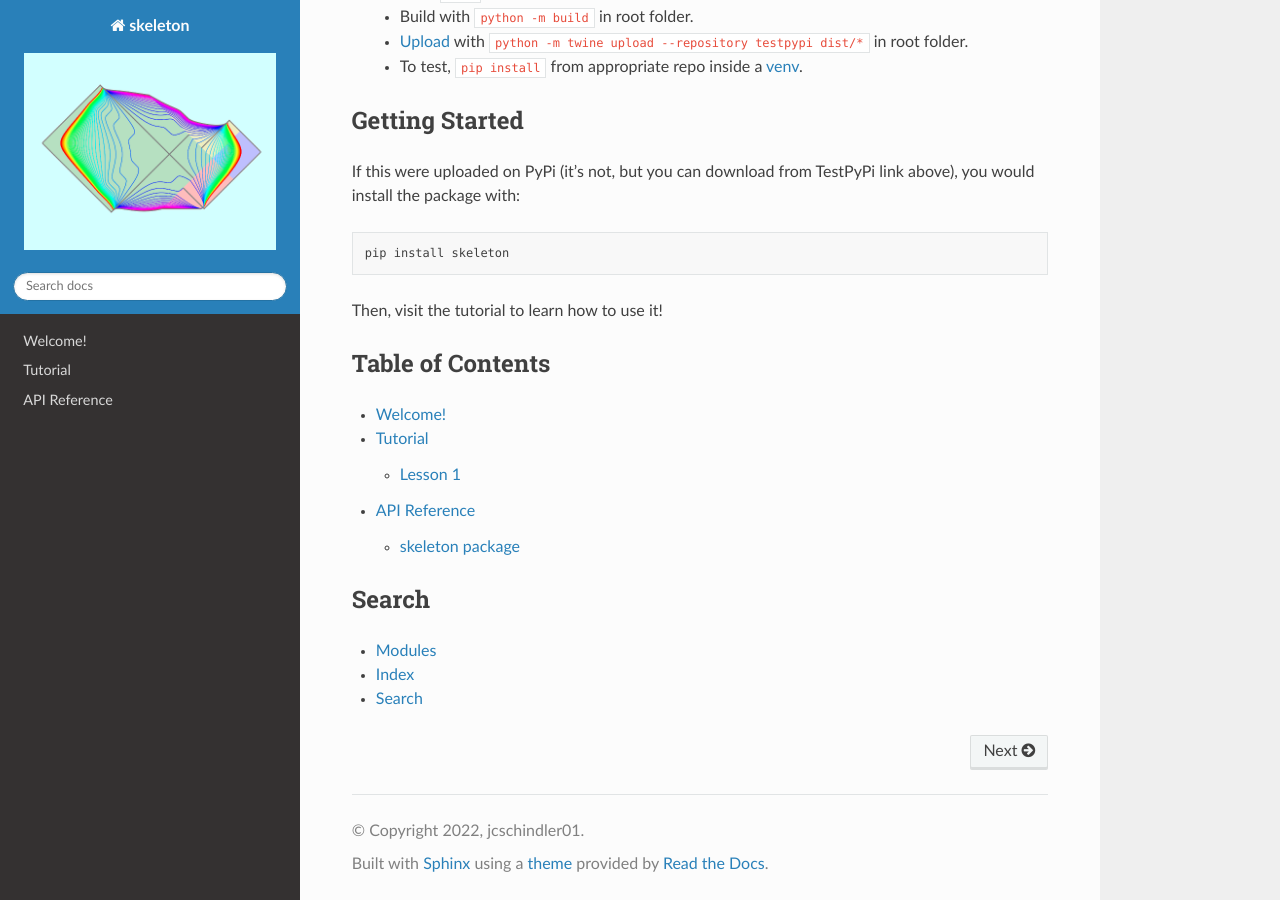
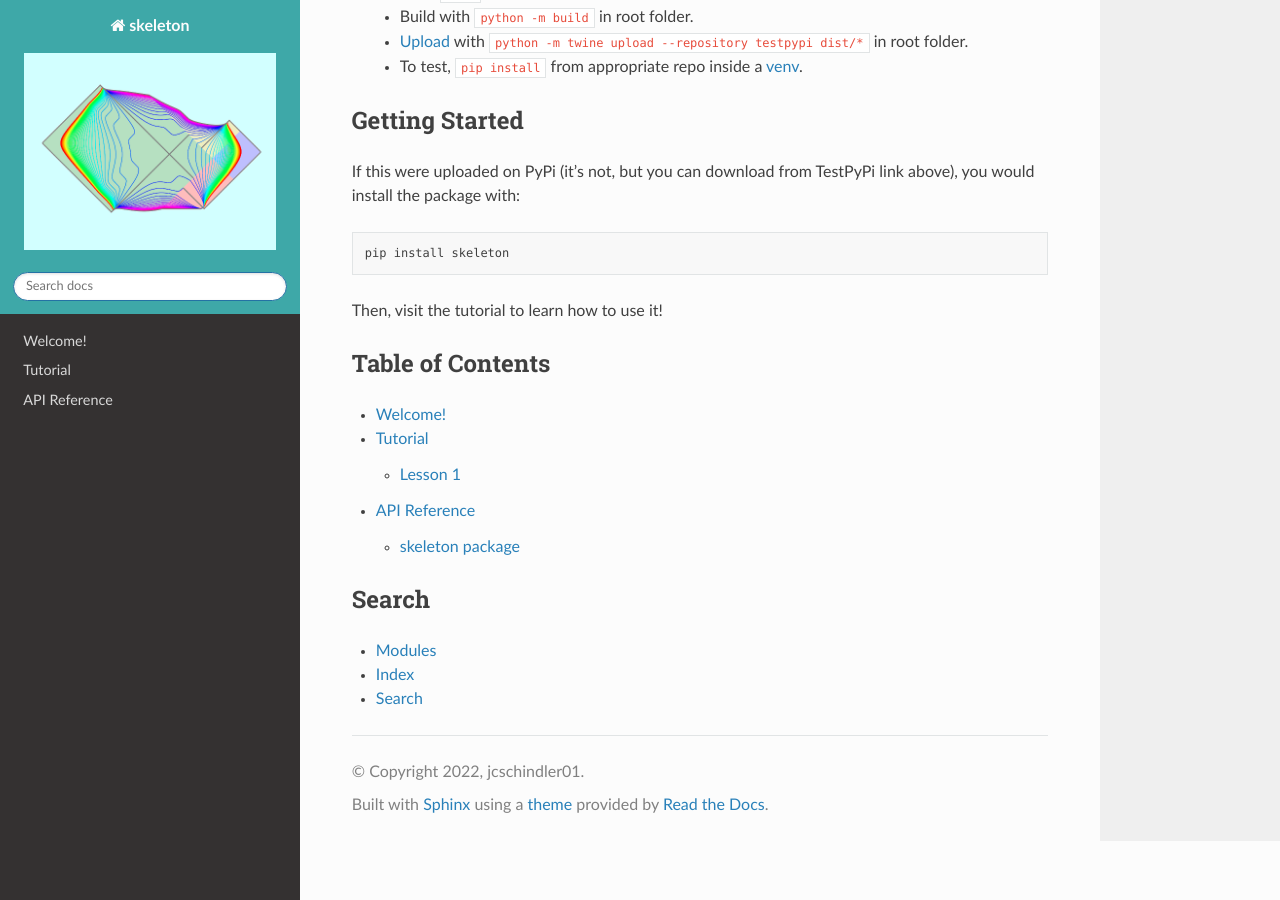
Before and after one commit to jcschindler01/skeleton, a Sphinx documentation site: the page built from docs/source/index.rst, in a window 1280 px wide and 900 px high, scrolled down 1207 px. Built offline with Sphinx 7.4.7 and the Read the Docs theme 2.0.0, drawn with Linux system fonts in a browser that asks for light colours.

Commit message:
Customize sphinx_rtd_theme.

```diff
--- a/docs/source/conf.py
+++ b/docs/source/conf.py
@@ -15,6 +15,7 @@
 sys.path.insert(0, os.path.abspath('../../src'))
 # print(os.path.abspath('../..'))
 
+#import sphinx_rtd_theme
 
 # -- Project information -----------------------------------------------------
 
@@ -31,6 +32,7 @@
 extensions = [
   'sphinx.ext.autodoc',
   'sphinx.ext.mathjax',
+  # 'sphinx_rtd_theme',
 ]
 
 # Add any paths that contain templates here, relative to this directory.
@@ -54,6 +56,23 @@
 # so a file named "default.css" will overwrite the builtin "default.css".
 html_static_path = ['_static']
 
+# HTML Theme Options for sphinx_rtd_theme
+html_theme_options = {
+    #'analytics_id': 'G-XXXXXXXXXX',  #  Provided by Google in your dashboard
+    #'analytics_anonymize_ip': False,
+    #'logo_only': False,
+    'display_version': False,
+    'prev_next_buttons_location': 'none',
+    #'style_external_links': False,
+    #'vcs_pageview_mode': '',
+    'style_nav_header_background': '#3ea8a8',
+    # Toc options
+    #'collapse_navigation': True,
+    #'sticky_navigation': True,
+    #'navigation_depth': 4,
+    #'includehidden': True,
+    'titles_only': True,
+}
 
 # -- Other Settings ----------------------------------------------------------
 
```
